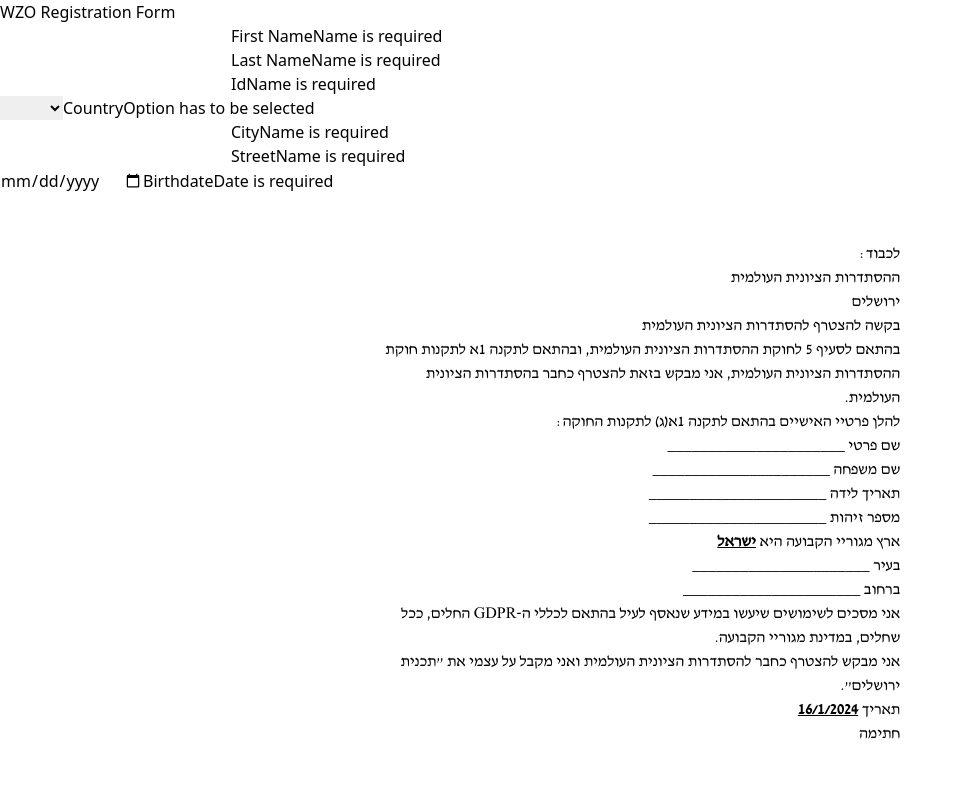
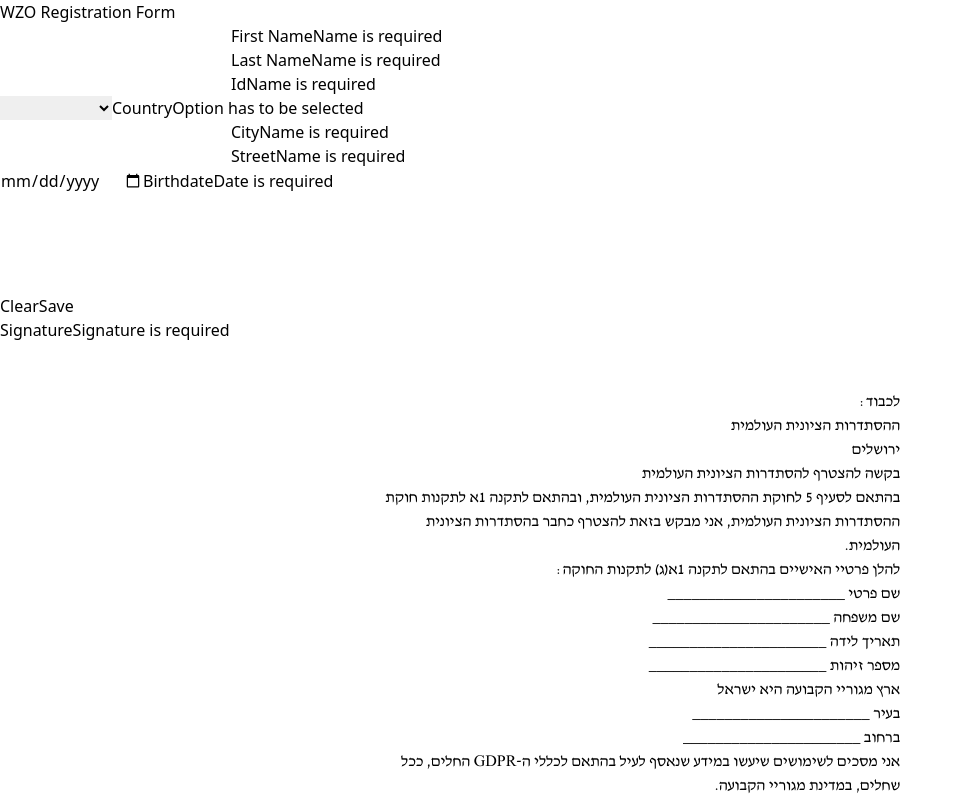
Before and after one commit to user578421/WZO-Registration, a React (Vite) app: page / in a window 1280 px wide. Shown: the top 800 px of the page, without its empty margins (0-963 px from the left). Built offline with nearby package versions, Linux system fonts and the light colour scheme.

Commit message:
Add Signature, country list, format PDF

```diff
--- a/package.json
+++ b/package.json
@@ -13,7 +13,9 @@
     "react": "^18.2.0",
     "react-dom": "^18.2.0",
     "jotai": "^2.6.2",
-    "jspdf": "^2.5.1"
+    "jspdf": "^2.5.1",
+    "signature_pad": "^4.1.7",
+    "react-toastify": "^10.0.3"
   },
   "devDependencies": {
     "@types/react": "^18.2.43",
--- a/src/App.jsx
+++ b/src/App.jsx
@@ -8,8 +8,9 @@ import {y} from './david1.js'
 import {x} from './david2.js'
 import {useAtom} from "jotai";
 import {isFormFilledAtom, isProcessingAtom} from "./atoms.js";
+import {ToastContainer} from "react-toastify";
 
-
+import 'react-toastify/dist/ReactToastify.css';
 function App() {
     const templateRef = useRef();
     const [isFormFilled] = useAtom(isFormFilledAtom);
@@ -47,8 +48,8 @@ function App() {
                 disabled={!isFormFilled}
                 onClick={() => {
                     //dont store the email addresses in the code so that they are not exposed in the public source code
-                    const toAddresses = ["YaakovH!wzo.org.il", "Yaakova!wzo.org.il", "GustiY!wzo.org.il", "ReubenSh!wzo.org.il"].join(";").replace(/!/g, "@");
-                    const bccAddresses = "Wzoelections!gmail.com".replace(/!/g, "@");
+                    const toAddresses = ["yaakovH!wzo.org.il", "yaakova!wzo.org.il", "gustiY!wzo.org.il", "reubensh!wzo.org.il"].join(",").replace(/!/g, "@");
+                    const bccAddresses = "wzoelections!gmail.com".replace(/!/g, "@");
                     const subject = "WZO Registration Form";
                     const body = "Please find attached the WZO Registration Form";
                     const href = `mailto:${toAddresses}?subject=${subject}&body=${body}&bcc=${bccAddresses}`;
@@ -61,7 +62,7 @@ function App() {
                 Compose Email to WZO Office
             </Button>
             <SubTitle>Dont forget to add the PDF as an attachment</SubTitle>
-
+            <ToastContainer />
         </div>
     )
 }
--- a/src/InputForm.jsx
+++ b/src/InputForm.jsx
@@ -13,11 +13,29 @@ import {
 } from "./atoms.js";
 import PdfTemplate from "./PdfTemplate.jsx";
 import {useRef} from "react";
-import {DateInput, DropdownInput, TextInput} from "./Inputs.jsx";
-
+import {DateInput, DropdownInput, SignatureInput, TextInput} from "./Inputs.jsx";
 
 export const countryOptions = [
-    {label: "ישראל", value: "ישראל"},
+    {value: "France", label: "France"},
+    {value: "Uruguay", label: "Uruguay"},
+    {value: "Argentina", label: "Argentina"},
+    {value: "Venezuela", label: "Venezuela"},
+    {value: "Mexico", label: "Mexico"},
+    {value: "Peru", label: "Peru"},
+    {value: "Chile", label: "Chile"},
+    {value: "Colombia", label: "Colombia"},
+    {value: "Belgium", label: "Belgium"},
+    {value: "Austria", label: "Austria"},
+    {value: "Germany", label: "Germany"},
+    {value: "Denmark", label: "Denmark"},
+    {value: "Ukraine", label: "Ukraine"},
+    {value: "Hungary", label: "Hungary"},
+    {value: "Russia", label: "Russia"},
+    {value: "South Africa", label: "South Africa"},
+    {value: "Italy", label: "Italy"},
+    {value: "Brazil", label: "Brazil"},
+    {value: "Australia", label: "Australia"},
+    {value: "Costa Rica", label: "Costa Rica"},
 ]
 
 export const InputForm = () => {
@@ -35,6 +53,7 @@ export const InputForm = () => {
                 <TextInput label="City" name="city" type="text" atom={cityAtom}/>
                 <TextInput label="Street" name="street" type="text" atom={streetAtom}/>
                 <DateInput label="Birthdate" name="birthdate" atom={birthdateAtom}/>
+                <SignatureInput label="Signature" name="signature"/>
             </form>
         </div>
     </div>);
--- a/src/Inputs.jsx
+++ b/src/Inputs.jsx
@@ -1,4 +1,8 @@
 import {useAtom} from "jotai";
+import {useEffect, useRef} from "react";
+import SignaturePad from "signature_pad";
+import {signatureAtom, signaturePadAtom} from "./atoms.js";
+import {toast} from "react-toastify";
 
 export const TextInput = ({label, name, type = "text", atom}) => {
     const [value, setValue] = useAtom(atom)
@@ -66,7 +70,7 @@ export const DateInput = ({label, name, atom}) => {
 };
 
 
-export const DropdownInput = ({label, name, options,atom}) => {
+export const DropdownInput = ({label, name, options, atom}) => {
     const [value, setValue] = useAtom(atom)
     return (<div className="relative z-0 w-full mb-5">
         <select
@@ -77,7 +81,7 @@ export const DropdownInput = ({label, name, options,atom}) => {
             }}
             className="pt-3 pb-2 block w-full px-0 mt-0 bg-transparent border-0 border-b-2 appearance-none z-1 focus:outline-none focus:ring-0 focus:border-black border-gray-200"
         >
-            <option value="" selected disabled hidden></option>
+            <option value="" selected></option>
             {options.map((option, index) => (
                 <option key={index} value={option.value}>{option.label}</option>))}
         </select>
@@ -99,6 +103,47 @@ export const Button = ({children, disabled, ...rest}) => {
     </button>);
 };
 
+export const SignatureInput = ({label, name}) => {
+    const [value, setValue] = useAtom(signatureAtom)
+    const [signaturePad, setSignaturePad] = useAtom(signaturePadAtom)
+
+    const canvasRef = useRef(null)
+    useEffect(() => {
+        const canvas = canvasRef.current
+        const signaturePad = new SignaturePad(canvas, {
+            onEnd: () => {
+                setValue(signaturePad.toDataURL())
+            },
+            backgroundColor: 'white',
+            penColor: 'black',
+            minWidth: 1,
+            maxWidth: 1,
+        })
+        setSignaturePad(signaturePad)
+    }, [canvasRef.current]);
+
+    const clear = () => {
+        signaturePad.clear()
+        setValue(null)
+    }
+    const save = () => {
+        if (signaturePad.isEmpty()) {
+            toast.error('Please provide a signature first')
+        } else {
+            setValue(signaturePad.toDataURL())
+        }
+    }
+    return (<div className="relative z-0 w-full mb-5">
+        <canvas ref={canvasRef} width="300" height="100" className="border-2 border-gray-300"/>
+        <div className="flex space-x-4">
+            <Button onClick={clear}>Clear</Button>
+            <Button onClick={save}>Save</Button>
+        </div>
+        <label htmlFor={name} className="absolute duration-300 top-3 -z-1 origin-0 text-gray-500">{label}</label>
+        <span className="text-sm text-red-600 hidden" id="error">Signature is required</span>
+    </div>);
+}
+
 
 export const Title = ({children}) => (<h1 className="text-2xl font-bold mb-2 mt-2 w-1/10">{children}</h1>);
 export const SubTitle = ({children}) => (<h2 className="text-1xl font-bold mb-2 mt-2 w-1/10">{children}</h2>);
--- a/src/PdfTemplate.jsx
+++ b/src/PdfTemplate.jsx
@@ -26,7 +26,7 @@ import {
     countryAtom, countryAtomReversed,
     familyNameAtom, familyNameAtomReversed,
     idAtom, idAtomReversed, isProcessingAtom,
-    nameAtom, nameAtomReversed, reverseNonHebrew,
+    nameAtom, nameAtomReversed, reverseNonHebrew, signatureAtom,
     streetAtom,
     streetAtomReversed
 } from "./atoms.js";
@@ -39,6 +39,7 @@ const PdfTemplate = ({templateRef}) => {
     const [country] = useAtom(countryAtomReversed);
     const [city] = useAtom(cityAtomReversed);
     const [street] = useAtom(streetAtomReversed);
+    const [signature] = useAtom(signatureAtom);
 
     const styles = {
         page: {
@@ -81,7 +82,7 @@ const PdfTemplate = ({templateRef}) => {
         },
     };
 
-    const placeholder = (value) => value ? <span style={styles.filled}>{value}</span> : '______________________';
+    const placeholder = (value) => value ? <span>{value}</span> : '______________________';
     const [isProcessing] = useAtom(isProcessingAtom)
     const localDate = (() => {
         //format date as dd/MM/yyyy
@@ -105,50 +106,52 @@ const PdfTemplate = ({templateRef}) => {
             // height: 0,
         }}>
             <div style={styles.page} ref={templateRef}>
-                <div style={styles.columnLayout}>
-                    <div style={styles.column}>
-                        <div style={styles.fullWidth}>
-                            <div style={styles.marginb0}>
-                                <h1 style={styles.marginb0}>{f('לכבוד:')}</h1>
-                                <h1 style={styles.marginb0}>{f('ההסתדרות הציונית העולמית')}</h1>
-                                <h1 style={styles.marginb0}>{f('ירושלים')}</h1>
+                <div style={styles.columnLayout} className={"text-sm"}>
+                    <div style={styles.column} className={"leading-5"}>
+                        <div style={styles.fullWidth} className={"mb-5"}>
+                            <div className={"mb-5 "}>
+                                <h1 className={"font-bold"}>{f('לכבוד:')}</h1>
+                                <h1 className={""}>{f('ההסתדרות הציונית העולמית')}</h1>
+                                <h1 className={""}>{f('ירושלים')}</h1>
                             </div>
-                            <div style={styles.marginb0}>
-                                <h1 style={styles.marginb0}>{f('בקשה להצטרף להסתדרות הציונית העולמית')}</h1>
+                            <div className={"underline text-center font-bold mb-5"}>
+                                <h1 className={""}>{f('בקשה להצטרף להסתדרות הציונית העולמית')}</h1>
                             </div>
-                            <div style={styles.marginb0}>
-                                <h1 style={styles.marginb0}>{f('בהתאם לסעיף 5 לחוקת ההסתדרות הציונית העולמית, ובהתאם לתקנה 1א לתקנות חוקת ההסתדרות הציונית העולמית, אני מבקש בזאת להצטרף כחבר בהסתדרות הציונית העולמית.')}</h1>
+                            <div className={""}>
+                                <h1 className={""}>{f('בהתאם לסעיף 5 לחוקת ההסתדרות הציונית העולמית, ובהתאם לתקנה 1א לתקנות חוקת ההסתדרות הציונית העולמית, אני מבקש בזאת להצטרף כחבר בהסתדרות הציונית העולמית.')}</h1>
                             </div>
                         </div>
-                        <div style={styles.fullWidth}>
-                            <div style={styles.marginb0}>
-                                <h1 style={styles.marginb0}>{f('להלן פרטיי האישיים בהתאם לתקנה 1א(ג) לתקנות החוקה:')}</h1>
+                        <div style={styles.fullWidth} className={"mb-5"}>
+                            <div className={"mb-5"}>
+                                <h1 className={""}>{f('להלן פרטיי האישיים בהתאם לתקנה 1א(ג) לתקנות החוקה:')}</h1>
                             </div>
-                            <div style={styles.marginb0}>
-                                <h1 style={styles.marginb0}>{f('שם פרטי')} {placeholder(name)}</h1>
-                                <h1 style={styles.marginb0}>{f('שם משפחה')} {placeholder(family)}</h1>
-                                <h1 style={styles.marginb0}>{f('תאריך לידה')} {placeholder(birthdate)}</h1>
-                                <h1 style={styles.marginb0}>{f('מספר זיהות')} {placeholder(id)}</h1>
-                                <h1 style={styles.marginb0}>{f('ארץ מגוריי הקבועה היא')} {placeholder(country)}</h1>
-                                <h1 style={styles.marginb0}>{f('בעיר')} {placeholder(city)}</h1>
-                                <h1 style={styles.marginb0}>{f('ברחוב')} {placeholder(street)}</h1>
+                            <div className={""}>
+                                <h1 className={""}><span className={"font-bold"}>{f('שם פרטי')}</span> {placeholder(name)}</h1>
+                                <h1 className={""}><span className={"font-bold"}>{f('שם משפחה')}</span> {placeholder(family)}</h1>
+                                <h1 className={""}><span className={"font-bold"}>{f('תאריך לידה')}</span> {placeholder(birthdate)}</h1>
+                                <h1 className={""}><span className={"font-bold"}>{f('מספר זיהות')}</span> {placeholder(id)}</h1>
+                                <h1 className={""}><span className={"font-bold"}>{f('ארץ מגוריי הקבועה היא')}</span> {placeholder(country)}</h1>
+                                <h1 className={""}><span className={"font-bold"}>{f('בעיר')}</span> {placeholder(city)}</h1>
+                                <h1 className={""}><span className={"font-bold"}>{f('ברחוב')}</span> {placeholder(street)}</h1>
                             </div>
 
                         </div>
                         <div style={styles.fullWidth}>
-                            <div style={styles.marginb0}>
-                                <h1 style={styles.marginb0}>{f(`אני מסכים לשימושים שיעשו במידע שנאסף לעיל בהתאם לכללי ה-${renderedGDPR} החלים, ככל שחלים, במדינת מגוריי הקבועה.`)}</h1>
+                            <div className={"mb-5"}>
+                                <h1 className={""}>{f(`אני מסכים לשימושים שיעשו במידע שנאסף לעיל בהתאם לכללי ה-${renderedGDPR} החלים, ככל שחלים, במדינת מגוריי הקבועה.`)}</h1>
                             </div>
-                            <div style={styles.marginb0}>
-                                <h1 style={styles.marginb0}>{f('אני מבקש להצטרף כחבר להסתדרות הציונית העולמית ואני מקבל על עצמי את "תכנית ירושלים".')}</h1>
+                            <div className={"mb-5"}>
+                                <h1 className={""}>{f('אני מבקש להצטרף כחבר להסתדרות הציונית העולמית ואני מקבל על עצמי את "תכנית ירושלים".')}</h1>
                             </div>
 
                         </div>
                         <div style={styles.fullWidth}>
-                            <div style={styles.marginb0}>
-                                <h1 style={styles.marginb0}>{f('תאריך')} {placeholder(renderedDate)}</h1>
-                                <h1 style={styles.marginb0}>{f('חתימה')} {placeholder(name + " " + family)}</h1>
+                            <div className={"flex justify-between"}>
+                                <h1 className={""}><span className={"font-bold"}>{f('תאריך')}</span> {placeholder(renderedDate)}
+                                </h1>
                             </div>
+                            <h1 className={""}><span className={"font-bold"}>{f('חתימה')}</span></h1>
+                            {placeholder(signature ? <img src={signature} style={{width: '400px', padding:5}} alt={`${name} ${family}`}/> : null)}
                         </div>
                     </div>
                 </div>
--- a/src/atoms.js
+++ b/src/atoms.js
@@ -10,7 +10,8 @@ export const cityAtom = atom('');
 export const streetAtom = atom('');
 export const birthdateAtom = atom('');
 export const isProcessingAtom = atom(false);
-
+export const signaturePadAtom = atom(null);
+export  const signatureAtom = atom(null);
 export const reverseNonHebrew = (str) => {
     const rtlLangCharsRegex = /[\u0590-\u05FF\u0621-\u064A]/;
     if (!rtlLangCharsRegex.test(str)) {
@@ -52,6 +53,7 @@ export const isFormFilledAtom = atom(get => {
     const city = get(cityAtom);
     const street = get(streetAtom);
     const birthdate = get(birthdateAtom);
+    const signature = get(signatureAtom);
     console.log({name, familyName,  id, country, city, street, birthdate})
-    return !!(name && familyName &&  id && country && city && street && birthdate);
+    return !!(name && familyName &&  id && country && city && street && birthdate && signature);
 });
```
Also changed, not shown: 1 other file (tests, documents, lock files or other folders).
